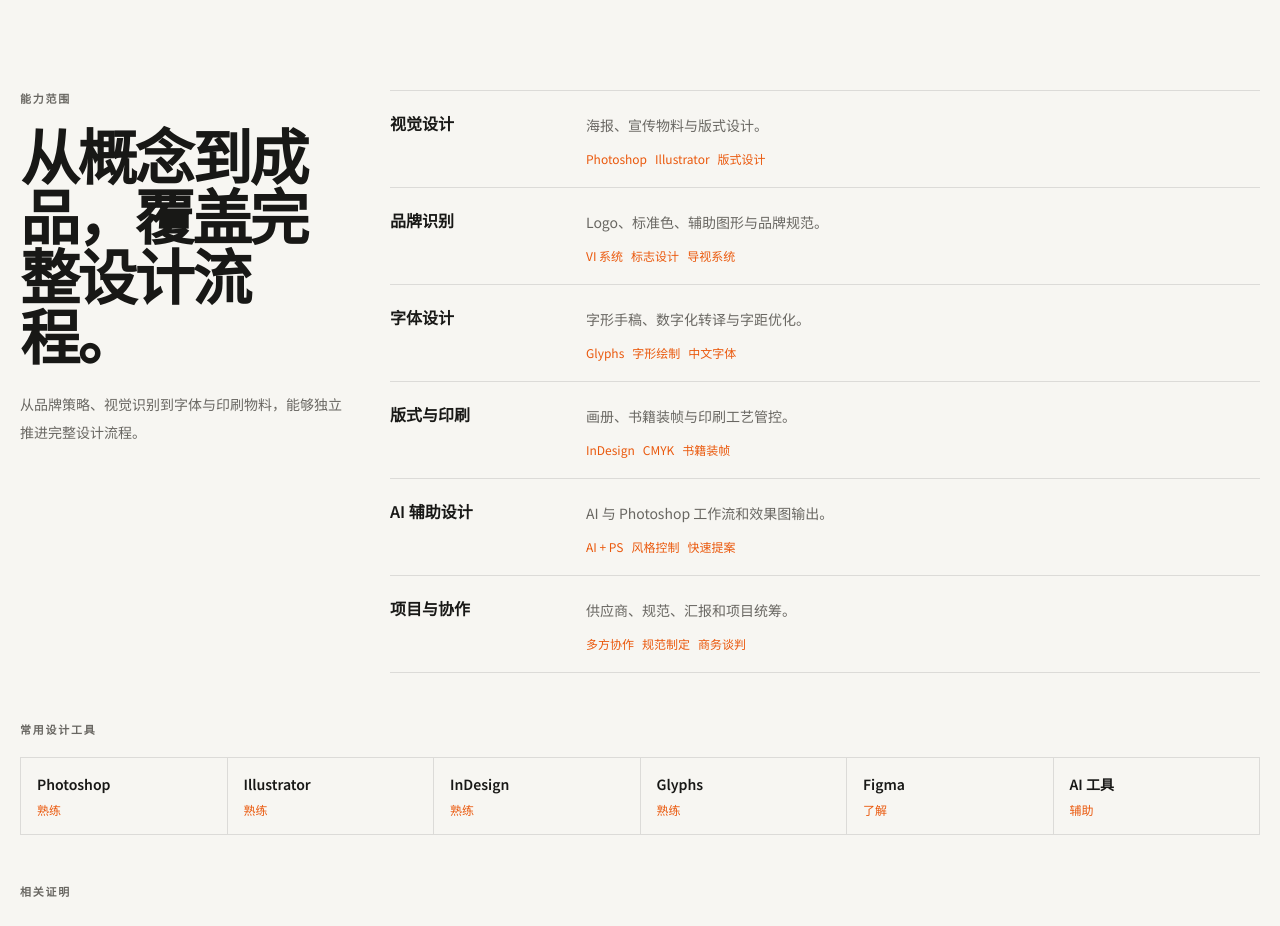
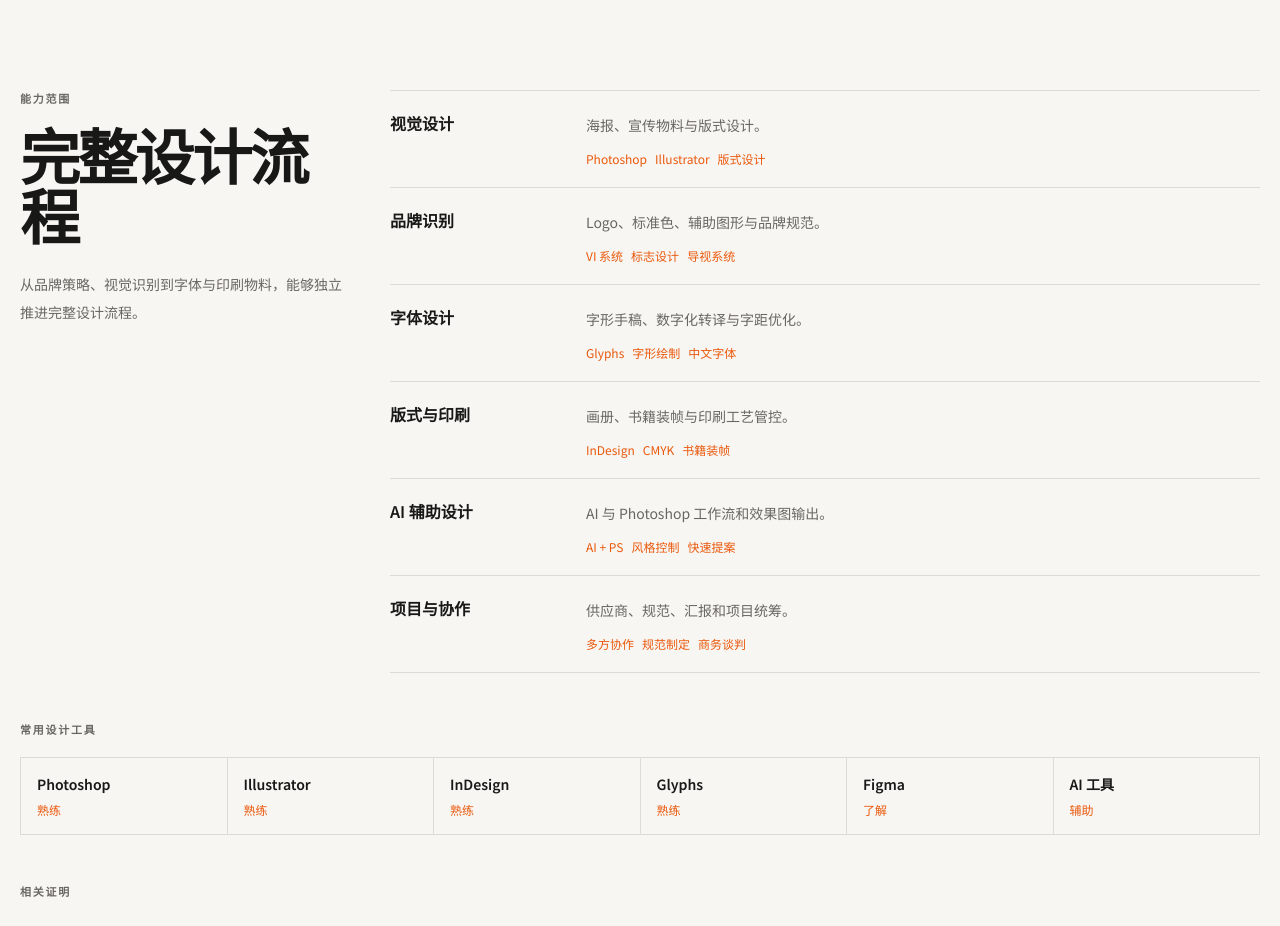
Before and after one commit to zhang0722-cn/portfolio, a React (Vite) app: page / in a window 1280 px wide. Shown: the part 4740-5666 px from the top of the page. Built offline with nearby package versions, Linux system fonts and the light colour scheme.

Commit message:
精简能力范围标题

```diff
--- a/src/components/Skills.tsx
+++ b/src/components/Skills.tsx
@@ -46,7 +46,7 @@ export default function Skills() {
   return (
     <section id="skills" className="py-20 md:py-28" style={{ background: 'var(--paper-raised)' }}>
       <div className="section-shell grid gap-10 lg:grid-cols-[.55fr_1.45fr]">
-        <div><p className="eyebrow mb-6">能力范围</p><h2 className="display text-4xl font-bold md:text-6xl">从概念到成品，覆盖完整设计流程。</h2><p className="mt-5 max-w-xl text-sm leading-7" style={{ color: 'var(--muted)' }}>从品牌策略、视觉识别到字体与印刷物料，能够独立推进完整设计流程。</p></div>
+        <div><p className="eyebrow mb-6">能力范围</p><h2 className="display text-4xl font-bold md:text-6xl">完整设计流程</h2><p className="mt-5 max-w-xl text-sm leading-7" style={{ color: 'var(--muted)' }}>从品牌策略、视觉识别到字体与印刷物料，能够独立推进完整设计流程。</p></div>
         <div className="border-t" style={{ borderColor: 'var(--line)' }}>
           {groups.map(([title, desc, items]) => <article key={title as string} className="grid gap-4 border-b py-5 md:grid-cols-[180px_1fr]" style={{ borderColor: 'var(--line)' }}><h3 className="font-semibold">{title}</h3><div><p className="text-sm leading-7" style={{ color: 'var(--muted)' }}>{desc}</p><div className="mt-3 flex flex-wrap gap-2">{(items as string[]).map((tool) => <span key={tool} className="text-xs" style={{ color: 'var(--accent)' }}>{tool}</span>)}</div></div></article>)}
         </div>
```
